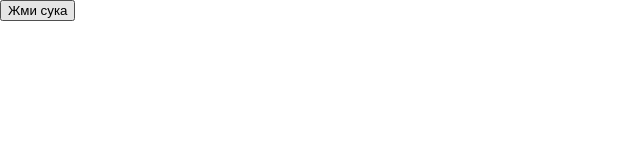
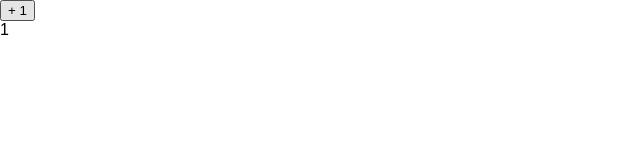
Before and after one commit to victor-mko/MyTraining, a React (Create React App) app in the folder project/: page / in a window 1280 px wide. Shown: the top 160 px of the page, without its empty margins (0-640 px from the left). Built offline with nearby package versions, Linux system fonts and the light colour scheme.

Commit message:
[MeTraining] connect in react-redux

```diff
--- a/project/src/App.js
+++ b/project/src/App.js
@@ -1,16 +1,25 @@
 import React, {Component} from 'react';
 import Increment from './Incriment';
+import { connect } from "react-redux";
 
 class App extends Component {
+
   render () {
+    console.log(this.props.testStore);
     return (
       <div>
         <Increment />
-        <div></div>
-
+        <div>{this.props.testStore}</div>
       </div>
     )
   }
 }
 
-export default App;
+
+
+export default connect(
+  state => ({
+    testStore: state
+  }),
+  dispatch => ({})
+)(App);
--- a/project/src/Incriment.js
+++ b/project/src/Incriment.js
@@ -3,7 +3,7 @@ import React, {Component} from 'react';
 class Increment extends Component {
   render () {
     return (
-      <button>Жми сука</button>
+      <button>+ 1</button>
     )
   }
 }
--- a/project/src/index.js
+++ b/project/src/index.js
@@ -20,11 +20,12 @@ function counter(state = 0, action) {
 const store = createStore(counter);
 
 store.subscribe(() => {
-    console.log('subscribe', store.getState());
 })
 
 store.dispatch({ type: 'INCREMENT', state: "+1" });
 
-console.log(store.getState());
-
-ReactDOM.render( < App / > , document.getElementById('root'));
+ReactDOM.render(
+  <Provider store={store}>
+    <App />
+  </Provider>,
+   document.getElementById('root'));
```
